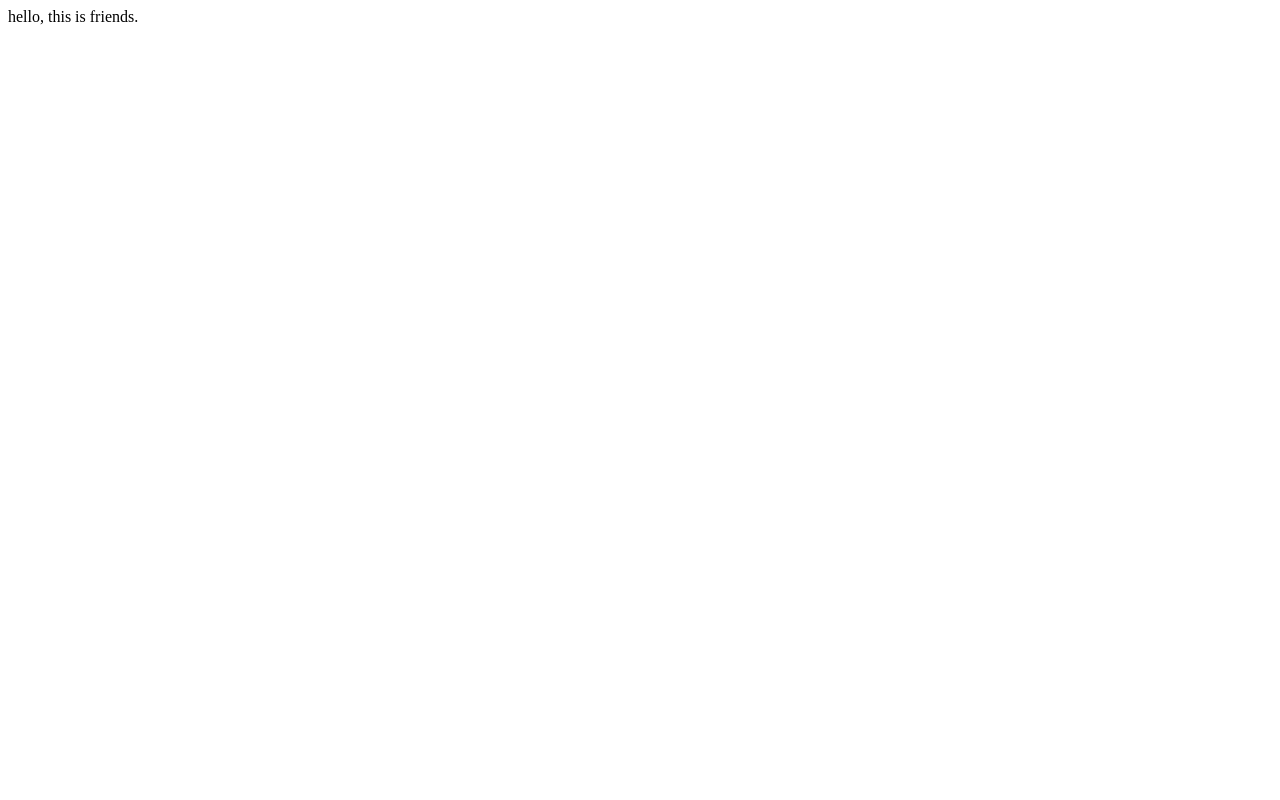
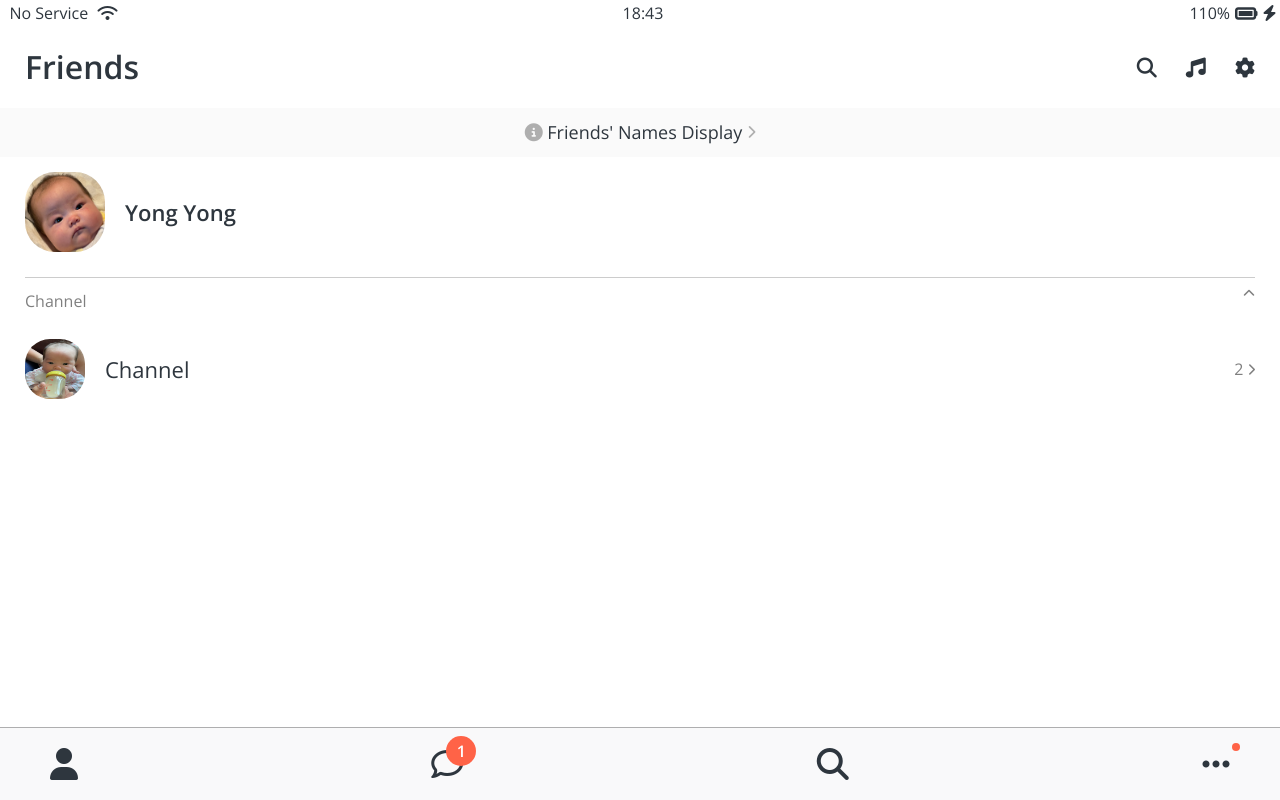
Before and after one commit to ilovecoffeeeee/kokoa-clone-2020, a plain HTML site: page friends.html in a window 1280 px wide. Drawn offline with nearby package versions, Linux system fonts and the light colour scheme; a web font is replaced by a local one.

Commit message:
Friends page

```diff
--- /dev/null
+++ b/css/components/nav-bar.css
@@ -0,0 +1,46 @@
+.nav {
+  position: fixed;
+  bottom: 0;
+  width: 100%;
+  background-color: #f9f9fa;
+  padding: 20px 50px;
+  box-sizing: border-box;
+  border-top: 1px solid rgba(0, 0, 0, 0.3);
+}
+
+.nav__list {
+  display: flex;
+  justify-content: space-between;
+}
+
+.nav__link {
+  position: relative;
+  color: #2e363e;
+}
+
+.nav__notification {
+  background-color: tomato;
+  width: 30px;
+  height: 30px;
+  border-radius: 15px;
+  display: flex;
+  justify-content: center;
+  align-items: center;
+  color: white;
+  font-weight: 600;
+  position: absolute;
+  left: 15px;
+  bottom: 15px;
+}
+.nav__ellipsis-notification {
+  background-color: tomato;
+  width: 8px;
+  height: 8px;
+  border-radius: 4px;
+  display: flex;
+  justify-content: center;
+  align-items: center;
+  position: absolute;
+  left: 30px;
+  bottom: 30px;
+}
--- /dev/null
+++ b/css/components/screen-header.css
@@ -0,0 +1,13 @@
+.screen-header {
+  display: flex;
+  justify-content: space-between;
+  align-items: center;
+  padding: var(--horizontal-space);
+}
+.screen-header__title {
+  font-size: 32px;
+  font-weight: 600;
+}
+.screen-header__icons span {
+  margin-left: 25px;
+}
--- a/css/components/status-bar.css
+++ b/css/components/status-bar.css
@@ -2,6 +2,7 @@
   display: flex;
   justify-content: center;
   padding: 5px 3px;
+  width: 100%;
 }
 .status-bar__column {
   width: 33%;
--- /dev/null
+++ b/css/components/user-component.css
@@ -0,0 +1,45 @@
+.user-component {
+  justify-content: space-between;
+}
+
+.user-component,
+.user-component__column:first-child {
+  display: flex;
+  align-items: center;
+}
+
+.user-component__avatar {
+  width: 70px;
+  height: 70px;
+  border-radius: 30px;
+  margin-right: 20px;
+}
+
+.user-component__title {
+  font-weight: 600;
+  font-size: 22px;
+}
+
+.user-component__subtitle {
+  margin-top: 8px;
+  color: rgba(0, 0, 0, 0.5);
+}
+
+.user-component__avatar--xl {
+  width: 80px;
+  height: 80px;
+}
+
+.user-component__avatar--sm {
+  width: 60px;
+  height: 60px;
+  border-radius: 25px;
+}
+
+.user-component__title--not-bold {
+  font-weight: 400;
+}
+
+.user-component__column:last-child {
+  color: rgba(0, 0, 0, 0.5);
+}
--- a/css/reset.css
+++ b/css/reset.css
@@ -126,3 +126,7 @@ table {
 input:focus {
   outline: none;
 }
+
+a {
+  color: inherit;
+}
--- /dev/null
+++ b/css/screens/friends.css
@@ -0,0 +1,29 @@
+#friends-display-link {
+  text-align: center;
+  display: block;
+  background-color: #fafafa;
+  padding: 15px 0px;
+  font-size: 18px;
+  margin-bottom: 15px;
+}
+
+#friends-display-link i {
+  color: rgba(0, 0, 0, 0.3);
+}
+
+.friends-screen {
+  padding: 0px var(--horizontal-space);
+}
+
+.friends-screen__channel {
+  margin-top: 25px;
+  border-top: 1px solid rgba(0, 0, 0, 0.2);
+  padding-top: 15px;
+}
+
+.friends-screen__channel-header {
+  margin-bottom: 30px;
+  display: flex;
+  justify-content: space-between;
+  color: rgba(0, 0, 0, 0.5);
+}
--- a/css/styles.css
+++ b/css/styles.css
@@ -1,13 +1,19 @@
 @import url("https://fonts.googleapis.com/css2?family=Newsreader:wght@200;400&family=Open+Sans:wght@400;600&family=Pattaya&family=Yellowtail&display=swap");
+
 @import "reset.css";
 @import "variables.css";
 
 /* Components */
 @import "components/status-bar.css";
+@import "components/nav-bar.css";
+@import "components/screen-header.css";
+@import "components/user-component.css";
 
 /* Screens */
 @import "screens/login.css";
+@import "screens/friends.css";
 
 body {
+  color: #2e363e;
   font-family: "Open Sans", sans-serif;
 }
--- a/css/variables.css
+++ b/css/variables.css
@@ -1,3 +1,4 @@
 :root {
   --yellow: #fae100;
+  --horizontal-space: 25px;
 }
--- a/friends.html
+++ b/friends.html
@@ -1 +1,96 @@
-hello, this is friends.
+<!DOCTYPE html>
+<html lang="en">
+<head>
+    <link rel="stylesheet" href="css/styles.css">
+    <meta charset="UTF-8">
+    <meta http-equiv="X-UA-Compatible" content="IE=edge">
+    <meta name="viewport" content="width=device-width, initial-scale=1.0">
+    <title>Friends - Kokoa Talk</title>
+</head>
+<body>
+    <div>
+        <div class="status-bar">
+            <div class="status-bar__column">
+                <span>No Service</span>
+                <i class="fas fa-wifi"></i>
+            </div>
+            <div class="status-bar__column">
+                <spna>18:43</spna>
+            </div>
+            <div class="status-bar__column">
+                <span>110%</span>
+                <i class="fas fa-battery-full fa-lg"></i>
+                <i class="fas fa-bolt"></i>
+            </div>
+        </div>
+    </div>
+
+    <header class="screen-header">
+        <h1 class="screen-header__title">Friends</h1>
+        <div class="screen-header__icons">
+            <span><i class="fas fa-search fa-lg"></i></span>
+            <span><i class="fas fa-music fa-lg"></i></span>
+            <span><i class="fas fa-cog fa-lg"></i></span>
+        </div>
+    </header>
+
+    <a id="friends-display-link">
+        <i class="fas fa-info-circle"></i> Friends' Names Display <i class="fas fa-chevron-right fa-xs"></i>
+    </a>
+
+    <main class="friends-screen">
+       <div class="user-component">
+        <div class="user-component__column">
+            <img
+             src="img/yong3.png"
+             class="user-component__avatar user-component__avatar--xl"
+            />
+            <div class="user-component__text">
+                <h4 class="user-component__title">Yong Yong</h4>
+                <!-- <h6 class="user-component__subtitle">ong r ong r wo eng eng</h6> -->
+            </div>
+        </div>
+        <div class="user-component__column"></div>
+    </div>
+    <div class="friends-screen__channel">
+        <div class="friends-screen__channel-header">
+            <span>Channel</span>
+            <i class="fas fa-chevron-up fa-xs"></i>
+        </div>
+        <div class="user-component">
+            <div class="user-component__column">
+                <img
+                 src="img/yong2.png"
+                 class="user-component__avatar user-component__avatar--sm"
+                />
+                <div class="user-component__text">
+                    <h4 class="user-component__title user-component__title--not-bold">Channel</h4>
+                </div>
+            </div>
+            <div class="user-component__column">
+                <span>2 <i class="fas fa-chevron-right fa-xs"></i></span>
+            </div>
+        </div>
+    </div>
+    </main>
+
+
+
+    <nav class="nav">
+        <ul class="nav__list">
+            <li class="nav__btn">
+                <a class="nav__link" href="friends.html"><i class="fas fa-user fa-2x"></i></a></li>
+            <li class="nav__btn"><a class="nav__link" href="#">
+                <span class="nav__notification">1</span>
+                <i class="far fa-comment fa-2x"></i></a></li>
+            <li class="nav__btn"><a class="nav__link" href="#"><i class="fas fa-search fa-2x"></i></a></li>
+            <li class="nav__btn"><a class="nav__link" href="#">
+                <span class="nav__ellipsis-notification"></span>
+                <i class="fas fa-ellipsis-h fa-2x"></i></a></li>
+        </ul>
+    </nav>
+
+    <script src="https://kit.fontawesome.com/da9afe740b.js" crossorigin="anonymous"></script>
+
+</body>
+</html>
```
Also changed, not shown: img/yong.png (added), img/yong2.png (added), img/yong3.png (added).
